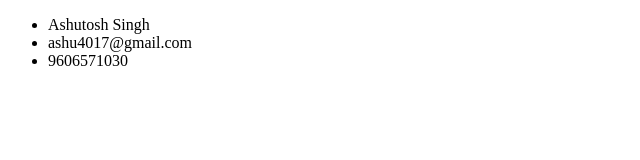
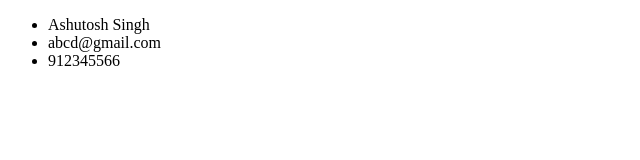
Before and after one commit to Ashu4017/cv, a plain HTML site: page contactMe.html in a window 1280 px wide. Shown: the full height of the page, 0-640 px from the left. Drawn offline with Linux system fonts and the light colour scheme.

Commit message:
Update contactMe.html

```diff
--- a/contactMe.html
+++ b/contactMe.html
@@ -7,8 +7,8 @@
   <body>
     <ul>
       <li>Ashutosh Singh</li>
-      <li>ashu4017@gmail.com</li>
-      <li>9606571030</li>
+      <li>abcd@gmail.com</li>
+      <li>912345566</li>
     </ul>
 
   </body>
```
